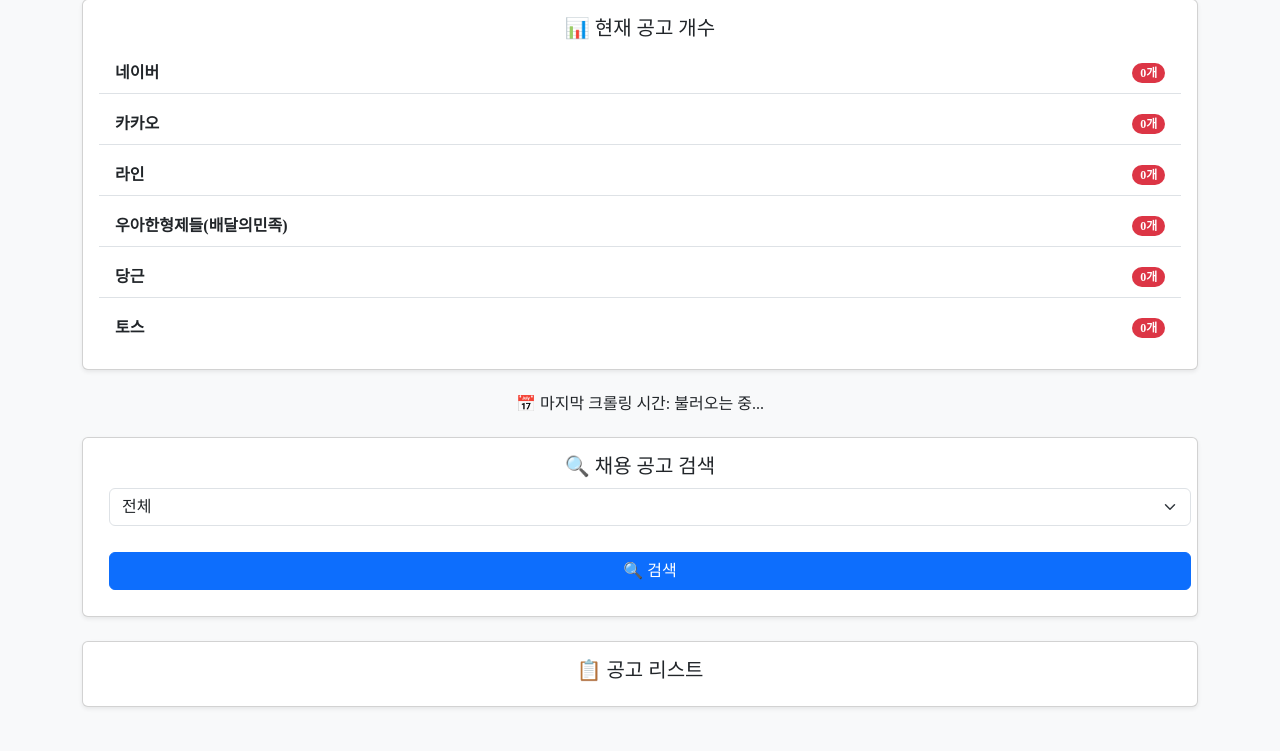
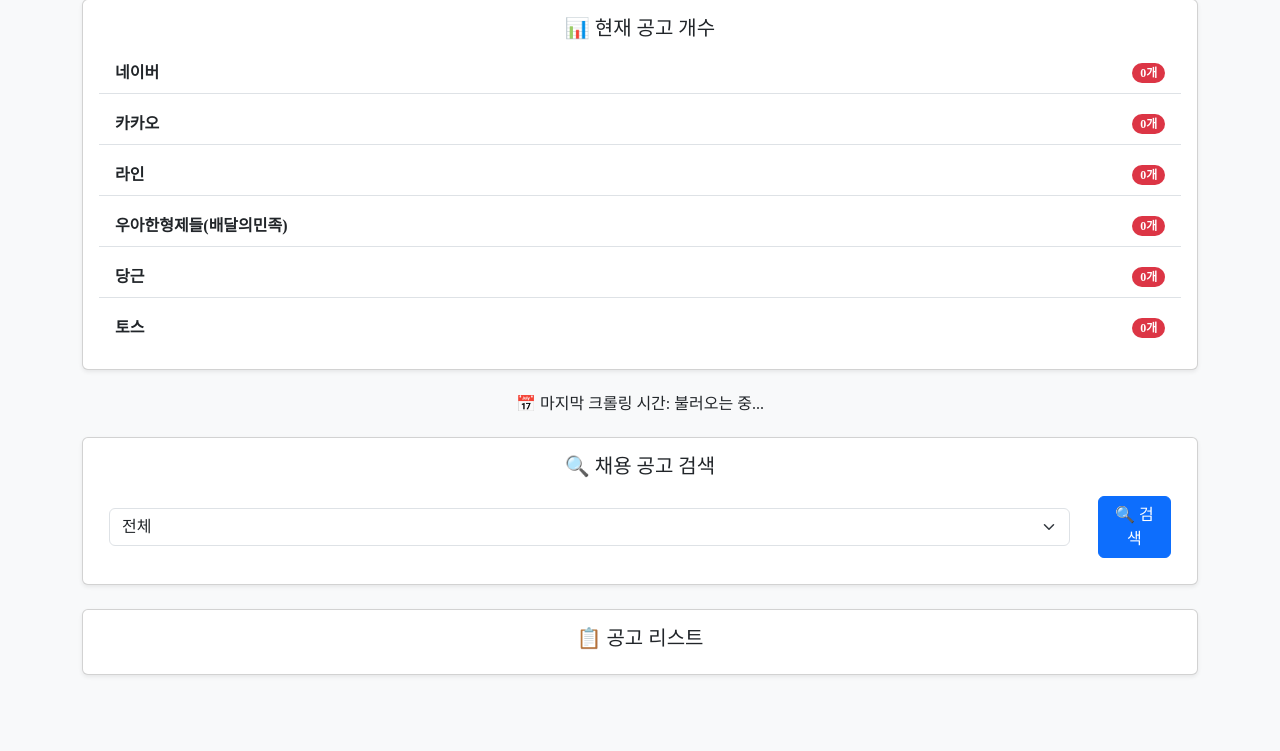
Before and after one commit to Anas-wg/bigtech_intern_crawler, a Flask app: page / in a window 1280 px wide. Shown: the part 237-988 px from the top of the page. After the commit the page ends 913 px from the top, so only its background shows below. Run offline with Flask 3, Linux system fonts and the light colour scheme; data that the repository does not hold is empty; some libraries are stand-ins or nearby versions; some web fonts are replaced.

Commit message:
UI: 가운데 정렬 수정

```diff
--- a/intern_zip/templates/index.html
+++ b/intern_zip/templates/index.html
@@ -156,9 +156,8 @@
       <div class="card shadow-sm mb-4">
         <div class="card-body">
           <h5 class="card-title text-center">🔍 채용 공고 검색</h5>
-          <div class="flex-column align-items-center">
-            <div class="mb-3 w-100">
-              <select id="company" class="form-select">
+          <div class="d-flex align-items-center gap-2">
+            <select id="company" class="form-select flex-grow-1">
               <option value="all">전체</option>
               <option value="Naver">네이버</option>
               <option value="Kakao">카카오</option>
@@ -167,12 +166,9 @@
               <option value="Daangn">당근</option>
               <option value="Toss">토스</option>
             </select>
-            </div>
-            <div class="w-100">
-              <button class="btn btn-primary w-100" onclick="fetchJobs()">
+            <button class="btn btn-primary" onclick="fetchJobs()">
               🔍 검색
             </button>
-            </div>
           </div>
         </div>
       </div>
```
Lines whose indentation alone changed are shown as unchanged.
